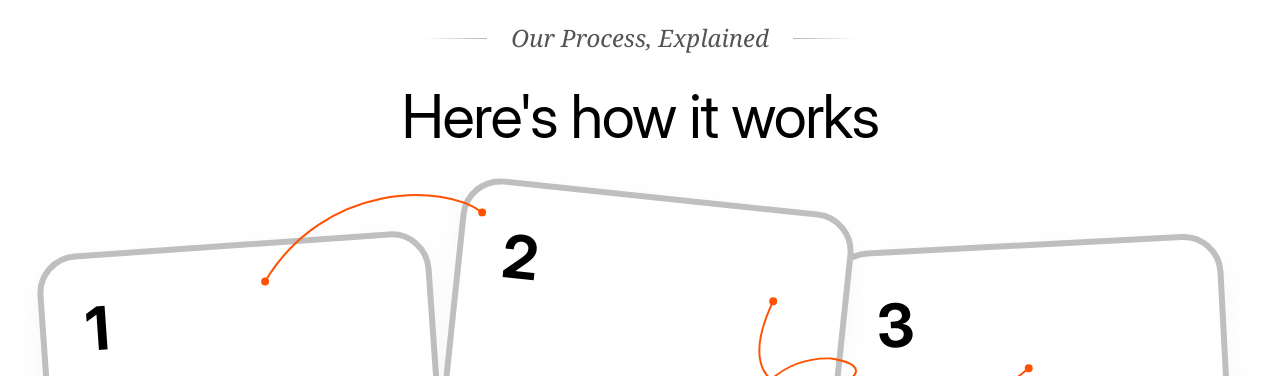
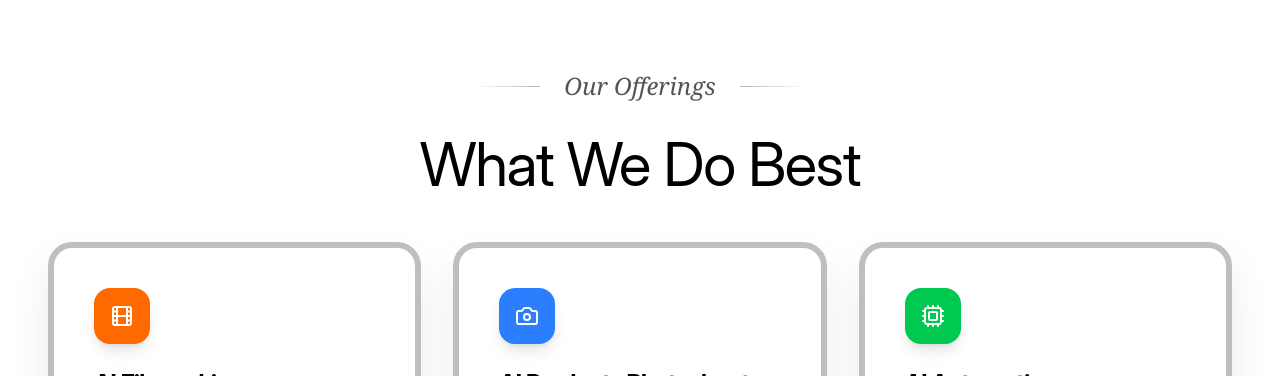
Before and after one commit to saadat309/joint-venture, a React (Vite) app: page / in a window 1280 px wide. Shown: the part 2424-2800 px from the top of the page. Built offline with nearby package versions, Linux system fonts and the light colour scheme; a web font is replaced by a local one.

Commit message:
feat: implement core application layout and introduce Profile and Services components.

```diff
--- a/src/App.jsx
+++ b/src/App.jsx
@@ -2,6 +2,7 @@ import { Navbar } from "./components/sections/Navbar"
 import { Hero } from "./components/sections/Hero"
 import { ProjectCTA } from "./components/sections/ProjectCTA"
 import { Intro } from "./components/sections/Intro"
+import { Services } from "./components/sections/Services"
 import { Process } from "./components/sections/Process"
 import { Reviews } from "./components/sections/Reviews"
 import { CaseStudies } from "./components/sections/CaseStudies"
@@ -18,6 +19,7 @@ function App() {
       <Hero />
       <ProjectCTA />
       <Intro />
+      <Services />
       <Process />
       <Reviews />
       <CaseStudies />
--- a/src/components/sections/Profile.jsx
+++ b/src/components/sections/Profile.jsx
@@ -104,7 +104,7 @@ export function Profile() {
           <div className="flex-1 pt-0 lg:pt-2">
             <div className="mb-10 md:mb-14 relative">
               {/* Smiley Icon */}
-              <div className="absolute -top-8 -right-0 md:-top-10 md:-right-2 w-4 h-4 md:w-5 md:h-5 text-brand">
+              <div className="absolute -top-8 right-0 md:-top-10 md:-right-2 w-4 h-4 md:w-5 md:h-5 text-brand">
                 <svg viewBox="0 0 24 24" fill="currentColor">
                   <path d="M12 2C6.48 2 2 6.48 2 12s4.48 10 10 10 10-4.48 10-10S17.52 2 12 2zm0 18c-4.41 0-8-3.59-8-8s3.59-8 8-8 8 3.59 8 8-3.59 8-8 8zm-5-9h2c.55 0 1-.45 1-1s-.45-1-1-1H7c-.55 0-1 .45-1 1s.45 1 1 1zm8-1c0-.55-.45-1-1-1h-2c-.55 0-1 .45-1 1s.45 1 1 1h2c.55 0 1-.45 1-1zm-3 8c2.33 0 4.31-1.46 5.11-3.5H6.89c.8 2.04 2.78 3.5 5.11 3.5z"/>
                 </svg>
--- /dev/null
+++ b/src/components/sections/Services.jsx
@@ -0,0 +1,173 @@
+import { motion, useScroll, useTransform } from "framer-motion";
+import { useRef } from "react";
+import { Film, Camera, Cpu, Code2, Sparkles } from "lucide-react";
+
+const services = [
+  {
+    title: "AI Filmmaking",
+    description: "Cinematic AI storytelling with consistent frames, mastering camera angles and lighting for seamless narratives.",
+    icon: Film,
+    color: "bg-orange-500",
+  },
+  {
+    title: "AI Products Photoshoot",
+    description: "Hyper-realistic product imagery and high-fidelity Photoshop integration for premium brand presentation.",
+    icon: Camera,
+    color: "bg-blue-500",
+  },
+  {
+    title: "AI Automation",
+    description: "Next-gen automation agents and LLM integration to streamline complex workflows and boost efficiency.",
+    icon: Cpu,
+    color: "bg-green-500",
+  },
+  {
+    title: "Full Stack Web Development",
+    description: "Robust, scalable applications built with modern stacks, focused on performance and AI integration.",
+    icon: Code2,
+    color: "bg-zinc-800",
+  },
+  {
+    title: "AI Vibe Coding",
+    description: "Harmonizing natural language with functional code to capture the exact 'vibe' and identity of your brand.",
+    icon: Sparkles,
+    color: "bg-purple-500",
+  }
+];
+
+function Card({
+  index,
+  title,
+  description,
+  icon: Icon,
+  color,
+  progress,
+  range,
+  targetScale
+}) {
+  const containerRef = useRef(null);
+
+  // Scale transform based on parent scroll progress (for mobile stacking)
+  const scale = useTransform(progress, range, [1, targetScale]);
+
+  return (
+    <div
+      ref={containerRef}
+      className={`
+        h-screen flex items-start justify-center sticky top-0
+        lg:static lg:h-auto lg:block lg:w-full
+      `}
+    >
+      <motion.div
+        style={{
+          scale: typeof window !== 'undefined' && window.innerWidth < 1024 ? scale : 1,
+          top: typeof window !== 'undefined' && window.innerWidth < 1024 ? `calc(12rem + ${index * 24}px)` : undefined,
+          zIndex: index + 10,
+        }}
+        initial={{ opacity: 0, y: 30 }}
+        whileInView={{ opacity: 1, y: 0 }}
+        viewport={{ once: true, margin: "-100px" }}
+        transition={{ duration: 0.8, ease: [0.22, 1, 0.36, 1], delay: index * 0.1 }}
+        whileHover={{
+          rotate: -5,
+          transition: { duration: 0.4, ease: "easeOut" }
+        }}
+        className={`
+          relative bg-background border-[6px] md:border-[6px] border-border rounded-3xl
+          p-8 md:p-10 shadow-[0_20px_40px_rgba(0,0,0,0.08)] lg:hover:shadow-[0_40px_80px_rgba(0,0,0,0.12)]
+          transition-shadow duration-500 flex flex-col justify-start group cursor-default
+          aspect-4/3 w-[85%] sm:w-[70%] lg:w-full origin-top
+        `}
+      >
+        <div className="flex flex-col gap-6">
+          <div className={`${color} w-12 h-12 md:w-14 md:h-14 rounded-2xl flex items-center justify-center text-white shadow-lg shrink-0`}>
+            <Icon size={24} strokeWidth={2} />
+          </div>
+
+          <div className="space-y-4">
+            <h3 className="text-xl md:text-2xl font-bold tracking-tight text-foreground">
+              {title}
+            </h3>
+            <p className="text-muted-foreground leading-relaxed text-sm md:text-base lg:text-md font-medium">
+              {description}
+            </p>
+          </div>
+        </div>
+      </motion.div>
+    </div>
+  );
+}
+
+export function Services() {
+  const containerRef = useRef(null);
+
+  // Track scroll progress of the entire section for mobile stacking
+  const { scrollYProgress } = useScroll({
+    target: containerRef,
+    offset: ["start start", "end end"]
+  });
+
+  return (
+    <section
+      id="services"
+      ref={containerRef}
+      className="relative section-padding bg-transparent pt-7 lg:pt-11"
+    >
+      <div className="container-width mb-8 lg:mb-24 text-center sticky top-12 z-40 lg:relative lg:z-auto py-4 lg:py-0">
+        <div className="flex items-center justify-center gap-6 mb-6 lg:mb-8">
+          <div className="w-12 lg:w-16 h-px bg-linear-to-l from-foreground/30 to-transparent" />
+          <motion.p
+            initial={{ opacity: 0, y: 10 }}
+            whileInView={{ opacity: 1, y: 0 }}
+            viewport={{ once: true }}
+            className="text-muted-foreground font-serif italic text-xl lg:text-2xl"
+          >
+            Our Offerings
+          </motion.p>
+          <div className="w-12 lg:w-16 h-px bg-linear-to-r from-foreground/30 to-transparent" />
+        </div>
+        <h2 className="text-4xl font-normal tracking-tight md:text-5xl lg:text-6xl text-balance">
+          What We Do Best
+        </h2>
+      </div>
+
+      <div className="container-width overflow-visible">
+        {/* Desktop View: Grid layout */}
+        <div className="hidden lg:grid grid-cols-2 xl:grid-cols-3 gap-8">
+          {services.map((service, i) => (
+            <Card
+              key={service.title}
+              index={i}
+              {...service}
+              progress={scrollYProgress}
+              range={[0, 1]}
+              targetScale={1}
+            />
+          ))}
+        </div>
+
+        {/* Mobile View: Stacked scroll logic from example.jsx */}
+        <div className="flex flex-col lg:hidden">
+          {services.map((service, i) => {
+            // Logic inspired by example.jsx
+            // Last card should not scale
+            const isLast = i === services.length - 1;
+            const targetScale = isLast ? 1 : 1 - (services.length - i) * 0.05;
+            // Map scroll progress to a range for each card's "receding" phase
+            const rangeStart = i * (1 / services.length);
+            return (
+              <Card
+                key={`${service.title}_mobile`}
+                index={i}
+                {...service}
+                progress={scrollYProgress}
+                range={[rangeStart, 1]}
+                targetScale={targetScale}
+              />
+            );
+          })}
+        </div>
+      </div>
+    </section>
+  );
+}
```
